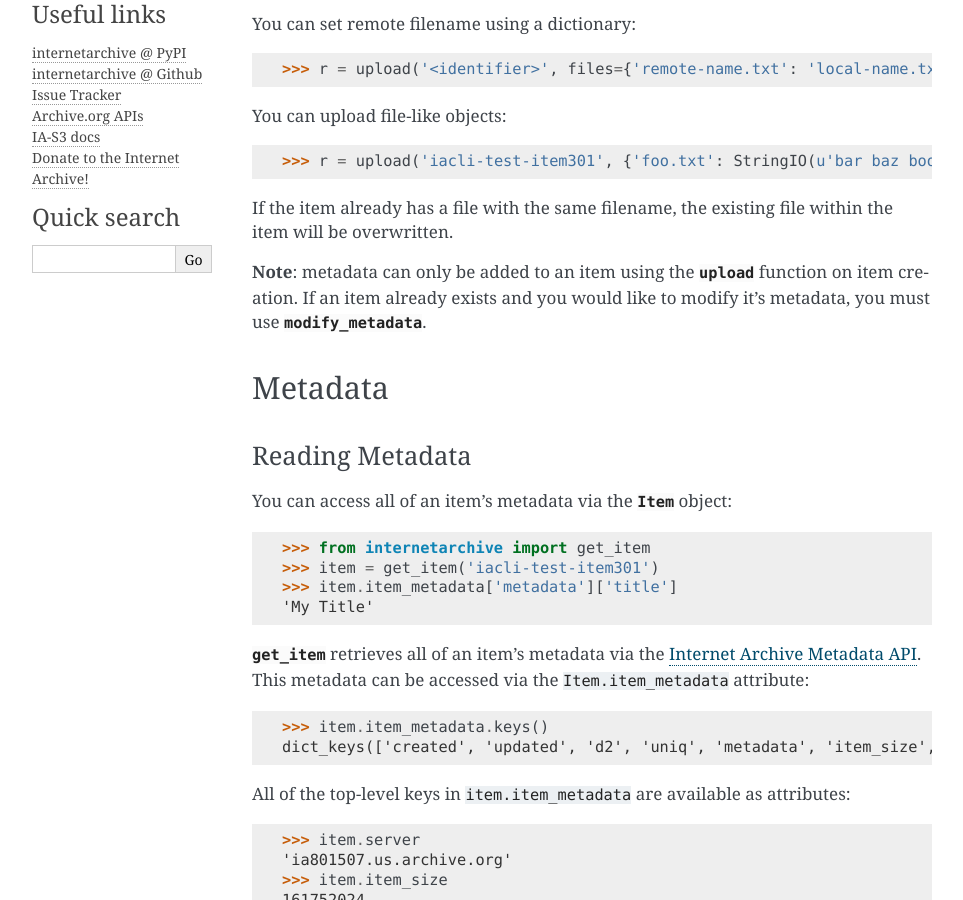
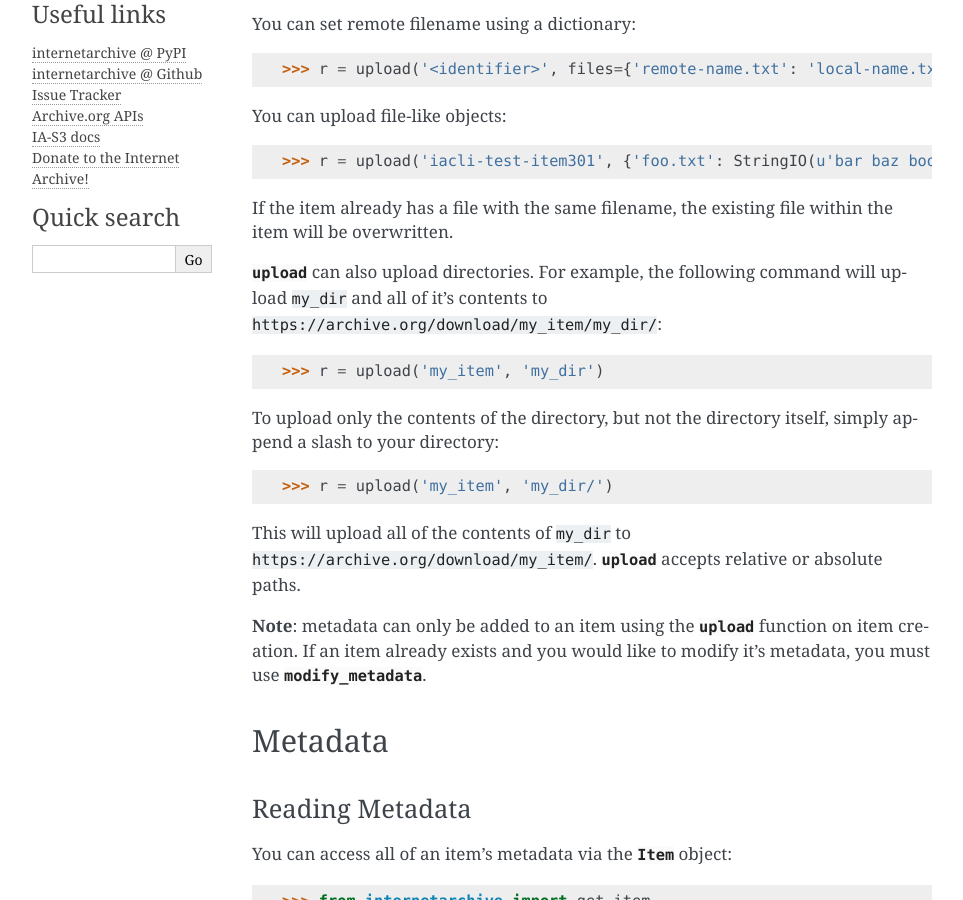
Before and after one commit to jjjake/internetarchive, a Sphinx documentation site: the page built from docs/source/quickstart.rst, in a window 1280 px wide and 900 px high, scrolled down 714 px. Shown: the whole window, without its empty margins (148-1111 px from the left). Built offline with Sphinx 7.4.7, drawn with Linux system fonts in a browser that asks for light colours; the version number could not be read and is left out.

Commit message:
Documented uploading directories.

```diff
--- a/docs/source/quickstart.rst
+++ b/docs/source/quickstart.rst
@@ -40,6 +40,16 @@ You can upload file-like objects::
     >>> r = upload('iacli-test-item301', {'foo.txt': StringIO(u'bar baz boo')})
 
 If the item already has a file with the same filename, the existing file within the item will be overwritten.
+
+:func:`upload <internetarchive.upload>` can also upload directories. For example, the following command will upload ``my_dir`` and all of it's contents to ``https://archive.org/download/my_item/my_dir/``::
+
+    >>> r = upload('my_item', 'my_dir')
+
+To upload only the contents of the directory, but not the directory itself, simply append a slash to your directory::
+
+    >>> r = upload('my_item', 'my_dir/')
+
+This will upload all of the contents of ``my_dir`` to ``https://archive.org/download/my_item/``. :func:`upload <internetarchive.upload>` accepts relative or absolute paths.
 
 **Note**: metadata can only be added to an item using the :func:`upload <internetarchive.upload>` function on item creation. If an item already exists and you would like to modify it's metadata, you must use :func:`modify_metadata <internetarchive.modify_metadata>`.
 
```
